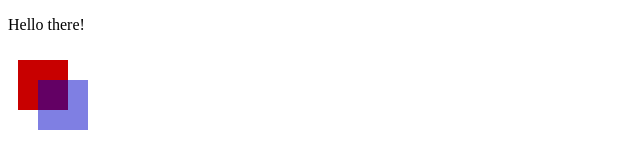
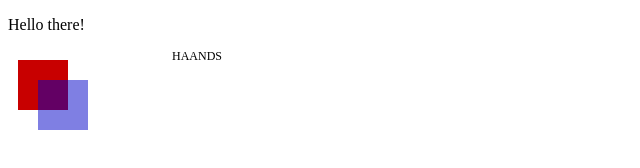
Before and after one commit to irlbayarea/js13k-2018, a website built with webpack: page src/index.html in a window 1280 px wide. Shown: the full height of the page, 0-640 px from the left. Built offline with nearby package versions, Linux system fonts and the light colour scheme.

Commit message:
IT'S BEAUTIFUL (#17)

```diff
--- a/src/draw.ts
+++ b/src/draw.ts
@@ -51,3 +51,17 @@
 
   p.innerHTML = message;
 }
+
+export function writeWordsOnCanvas(doc: Document, id: string, message: string) {
+  const c = doc.getElementById(id) as HTMLCanvasElement;
+
+  if (c.getContext) {
+    const ctx = c.getContext('2d') as CanvasRenderingContext2D;
+    ctx.font = '12px serif';
+    ctx.fillText(
+      message,
+      1 + 1 + 1 + 1 + 1 + 1 + 1 + 1 + 1 + 1,
+      1 + 1 + 1 + 1 + 1 + 1 + 1 + 1 + 1 + 1
+    );
+  }
+}
--- a/src/index.html
+++ b/src/index.html
@@ -11,6 +11,8 @@
 <body>
   <p id="HelloWorld"></p>
   <canvas id="tutorial" width="150" height="150"></canvas>
+  <canvas id="tutorial2" width="150" height="150"></canvas>
+
 </body>
 
 </html>
--- a/src/index.ts
+++ b/src/index.ts
@@ -1,4 +1,5 @@
-import { drawToCanvas, writeToParagraph } from './draw';
+import { drawToCanvas, writeToParagraph, writeWordsOnCanvas } from './draw';
 
 writeToParagraph(document, `HelloWorld`, `Hello there!`);
 drawToCanvas(document, `tutorial`);
+writeWordsOnCanvas(document, `tutorial2`, `HAANDS`);
```
